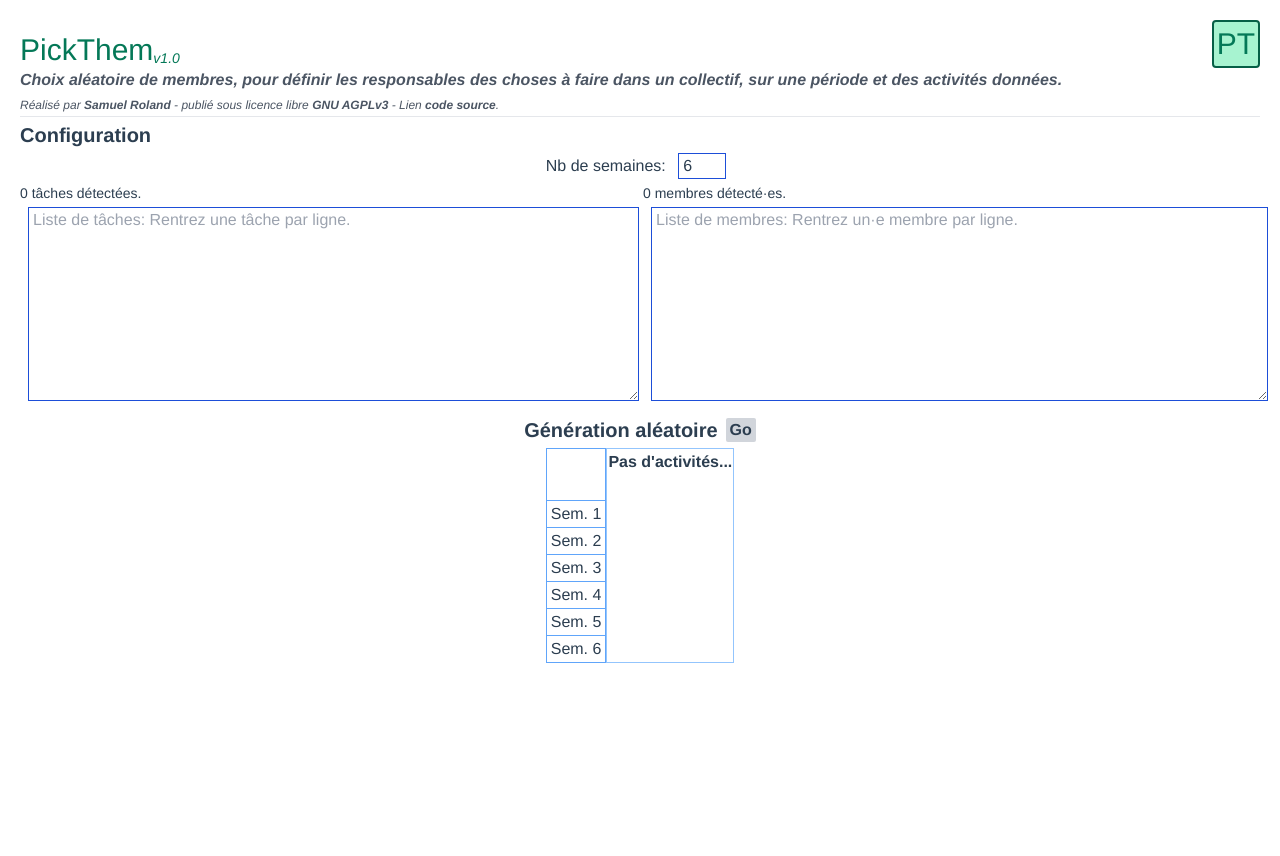
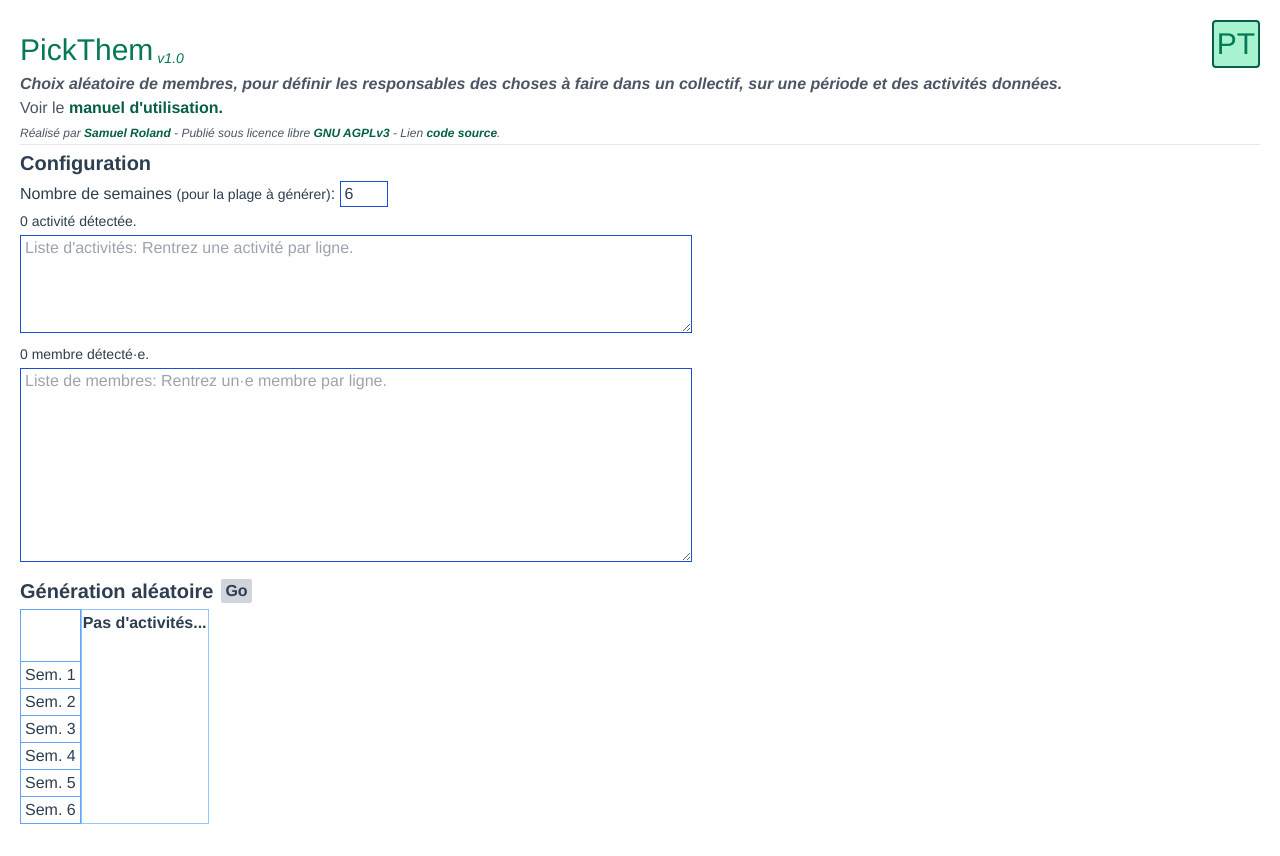
Before and after one commit to samuelroland/PickThem, a Vue app: page / in a window 1280 px wide. Before the commit the page ends 800 px from the top, so only its background shows below. Built offline with nearby package versions, Linux system fonts and the light colour scheme.

Commit message:
Pick: new design with elements at left and user manual link added

```diff
--- a/src/assets/tailwind.css
+++ b/src/assets/tailwind.css
@@ -32,7 +32,7 @@ table {
 
 input,
 textarea {
-  @apply border-blue-700 border-solid border px-1 my-1 mx-2;
+  @apply border-blue-700 border-solid border px-1 my-1;
 }
 
 button {
@@ -40,5 +40,5 @@ button {
 }
 
 a {
-  @apply font-semibold italic hover:text-green-500;
+  @apply font-semibold italic hover:text-green-500 text-green-800;
 }
--- a/src/components/Pick.vue
+++ b/src/components/Pick.vue
@@ -19,7 +19,9 @@
   <div class="flex">
     <div class="text-green-700 w-12 flex-1 flex items-end">
       <h1 class="text-3xl inline">PickThem</h1>
-      <span class="text-sm italic" title="Publié le 31.07.2021.">v1.0</span>
+      <span class="text-sm ml-1 italic" title="Publié le 31.07.2021."
+        >v1.0</span
+      >
     </div>
     <div>
       <div
@@ -32,17 +34,26 @@
   <div class="text-gray-600 italic">
     <h4
       title="Random members picker, to define the people responsible for things to do in a collective, over a given period and activities."
-      class="font-bold"
+      class="font-bold mt-1"
     >
       Choix aléatoire de membres, pour définir les responsables des choses à
       faire dans un collectif, sur une période et des activités données.
     </h4>
-    <span class="text-xs"
-      >Réalisé par
+    <div>
+      <span class="not-italic">Voir le </span>
+      <a
+        href="https://github.com/samuelroland/PickThem/blob/main/HOWTOUSE.md#comment-utiliser"
+        target="_blank"
+        class="not-italic"
+        >manuel d'utilisation.</a
+      >
+    </div>
+    <span class="text-xs">
+      Réalisé par
       <a href="https://github.com/samuelroland" target="_blank"
         >Samuel Roland</a
       >
-      - publié sous licence libre
+      - Publié sous licence libre
       <a href="https://www.gnu.org/licenses/agpl-3.0.html" target="_blank"
         >GNU AGPLv3</a
       >
@@ -56,43 +67,54 @@
 
   <div>
     <div class="font-bold text-xl mt-1">Configuration</div>
-    <div class="flex justify-center">
+    <div class="">
       <div>
-        Nb de semaines:
+        Nombre de semaines
+        <span class="text-sm">(pour la plage à générer)</span>:
         <input class="w-12" type="number" min="1" v-model="nbWeeks" />
       </div>
     </div>
-    <div class="flex flex-grow">
-      <div class="w-full pr-3">
-        <div class="text-sm">{{ activities.length }} tâches détectées.</div>
+    <div class="">
+      <div class="w-full">
+        <div class="text-sm">
+          {{ activities.length }} activité{{
+            activities.length > 1 ? "s" : ""
+          }}
+          détectée{{ activities.length > 1 ? "s" : "" }}.
+        </div>
         <textarea
-          class="w-full"
+          class="w-full max-w-2xl"
           v-model="activitiesRaw"
-          rows="8"
-          placeholder="Liste de tâches: Rentrez une tâche par ligne."
+          rows="4"
+          placeholder="Liste d'activités: Rentrez une activité par ligne."
           @keyup="loadActivities"
         ></textarea>
       </div>
 
       <div class="w-full">
-        <div class="text-sm">{{ members.length }} membres détecté·es.</div>
+        <div class="text-sm">
+          {{ members.length }} membre{{
+            members.length > 1 ? "s" : ""
+          }}
+          détecté·e{{ members.length > 1 ? "s" : "" }}.
+        </div>
         <textarea
-          class="w-full"
+          class="w-full max-w-2xl"
           v-model="membersRaw"
           rows="8"
           placeholder="Liste de membres: Rentrez un·e membre par ligne."
-          @keyup.enter="loadMembers"
+          @keyup="loadMembers"
           @change="loadMembers"
         ></textarea>
       </div>
     </div>
 
     <div class="w-full justify-center">
-      <div class="my-1 flex justify-center items-center">
+      <div class="my-1 flex items-center">
         <div class="font-bold text-xl">Génération aléatoire</div>
         <button class="ml-2" @click="generate">Go</button>
       </div>
-      <div class="flex justify-center mb-3">
+      <div class="flex mb-3">
         <table class=" border-blue-300 border border-solid ">
           <thead>
             <tr>
```
